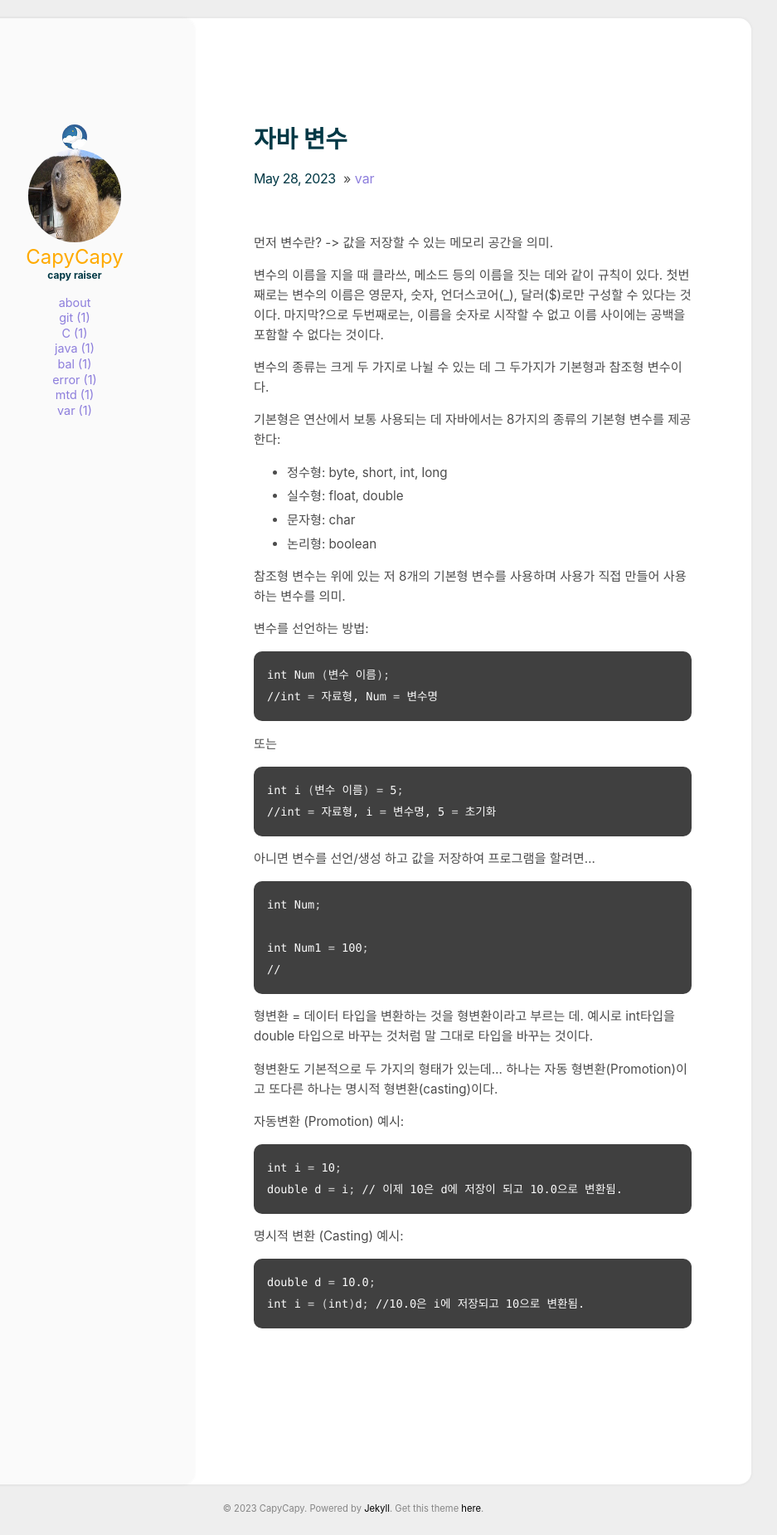
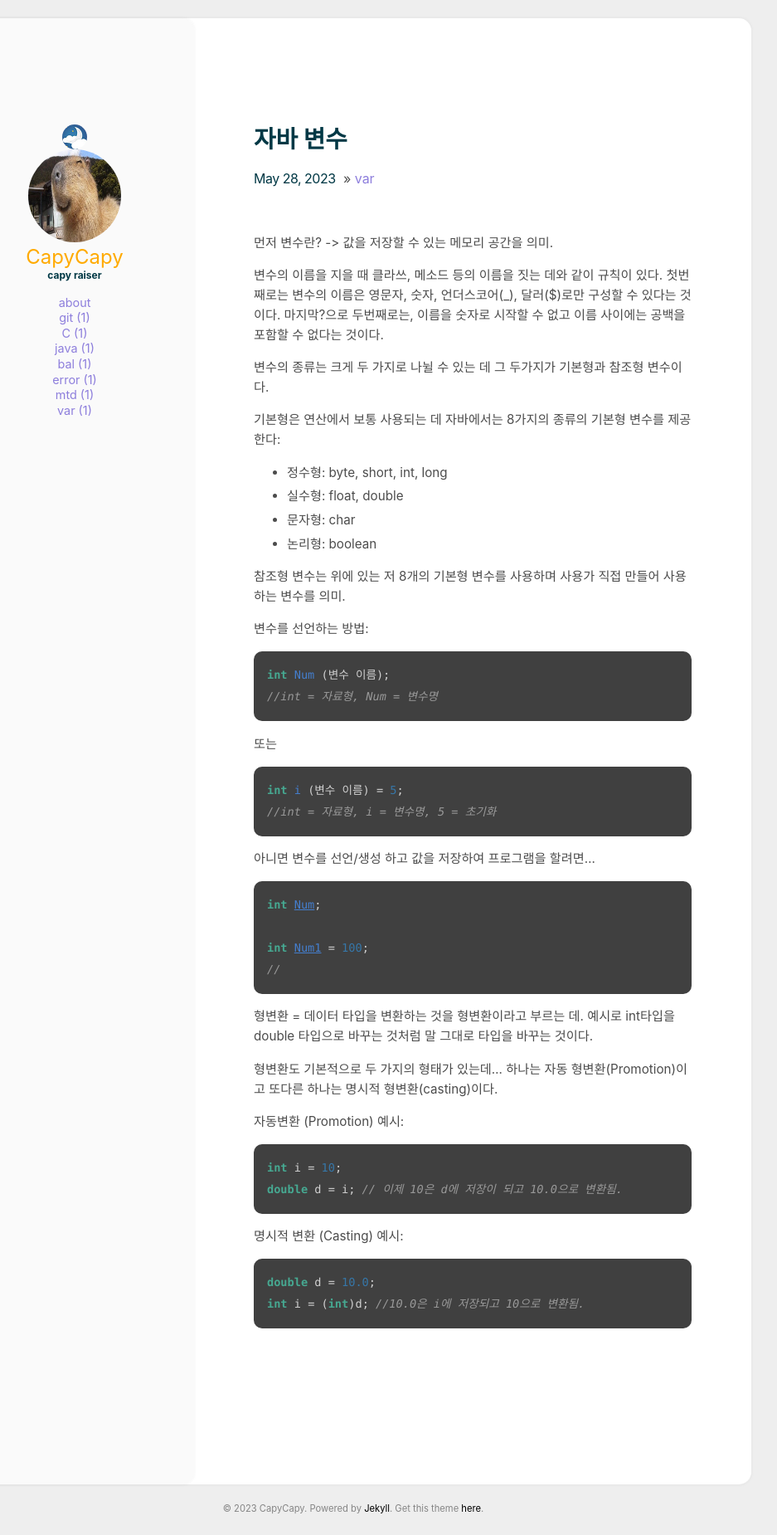
Before and after one commit to asdsscpwe/blog, a Jekyll site: the page built from _posts/2023-05-28-var.md, in a window 1280 px wide. Shown: the whole page at 83% size, without its empty margins (214-1151 px from the left). Built offline with Jekyll 4.4.1, drawn with Linux system fonts in a browser that asks for light colours.

Commit message:
qwfwefwg

````diff
--- a/_posts/2023-05-28-var.md
+++ b/_posts/2023-05-28-var.md
@@ -22,20 +22,20 @@ comments: 라라라ㅏ라랄
 참조형 변수는 위에 있는 저 8개의 기본형 변수를 사용하며 사용가 직접 만들어 사용하는 변수를 의미.
 
 변수를 선언하는 방법:
-```bash
+```java
 int Num (변수 이름);
 //int = 자료형, Num = 변수명
 ```
 
 또는
 
-```bash
+```java
 int i (변수 이름) = 5;
 //int = 자료형, i = 변수명, 5 = 초기화
 ```
 
 아니면 변수를 선언/생성 하고 값을 저장하여 프로그램을 할려면...
-```bash
+```java
 int Num;
 
 int Num1 = 100;
@@ -48,13 +48,13 @@ int Num1 = 100;
 하나는 자동 형변환(Promotion)이고 또다른 하나는 명시적 형변환(casting)이다.
 
 자동변환 (Promotion) 예시:
-```bash
+```java
 int i = 10;
 double d = i; // 이제 10은 d에 저장이 되고 10.0으로 변환됨.
 ```
 
 명시적 변환 (Casting) 예시:
-```bash
+```java
 double d = 10.0;
 int i = (int)d; //10.0은 i에 저장되고 10으로 변환됨.
 ```
````
Also changed, not shown: _posts/2023-05-14-mtd.md (+5 -5 lines).
